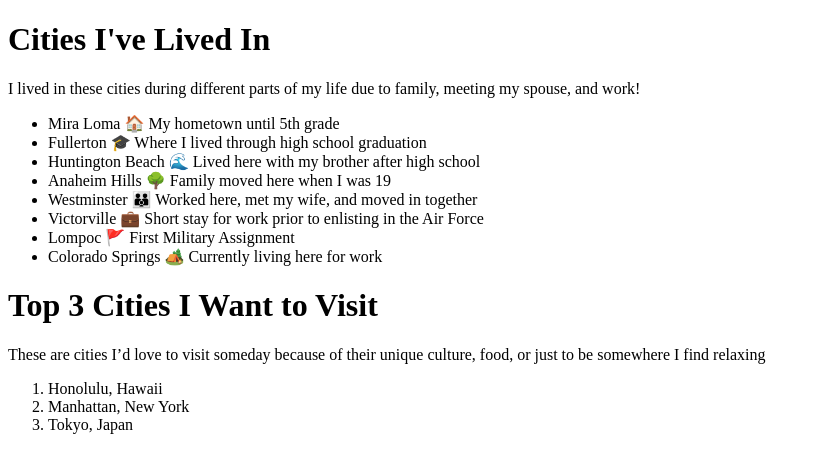
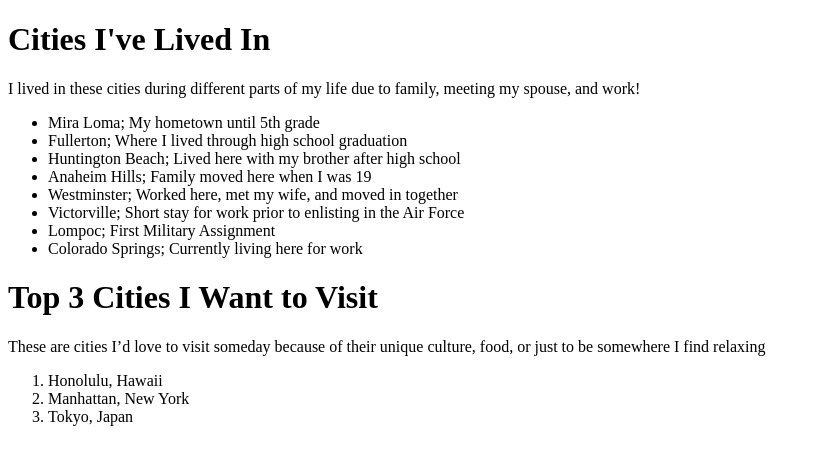
Before and after one commit to zchapman24/html-exercise, a plain HTML site: page cities.html in a window 1280 px wide. Shown: the whole page, without its empty margins (0-821 px from the left). Drawn offline with Linux system fonts and the light colour scheme.

Commit message:
Edited Span

```diff
--- a/cities.html
+++ b/cities.html
@@ -8,14 +8,14 @@
  <h1>Cities I've Lived In</h1>
  <p>I lived in these cities during different parts of my life due to family, meeting my spouse, and work!</p>
 <ul>
-  <li>Mira Loma <span>&#127968; My hometown until 5th grade</span></li>
-  <li>Fullerton <span>&#127891; Where I lived through high school graduation</span></li>
-  <li>Huntington Beach <span>&#127754; Lived here with my brother after high school</span></li>
-  <li>Anaheim Hills <span>&#127795; Family moved here when I was 19</span></li>
-  <li>Westminster <span>&#128104;&#8205;&#128104;&#8205;&#128102; Worked here, met my wife, and moved in together</span></li>
-  <li>Victorville <span>&#128188; Short stay for work prior to enlisting in the Air Force</span></li>
-  <li>Lompoc <span>&#128681; First Military Assignment</span></li>
-  <li>Colorado Springs <span>&#127957;&#65039; Currently living here for work</span></li>
+  <li>Mira Loma<span>; My hometown until 5th grade</span></li>
+  <li>Fullerton<span>; Where I lived through high school graduation</span></li>
+  <li>Huntington Beach<span>; Lived here with my brother after high school</span></li>
+  <li>Anaheim Hills<span>; Family moved here when I was 19</span></li>
+  <li>Westminster<span>; Worked here, met my wife, and moved in together</span></li>
+  <li>Victorville<span>; Short stay for work prior to enlisting in the Air Force</span></li>
+  <li>Lompoc<span>; First Military Assignment</span></li>
+  <li>Colorado Springs<span>; Currently living here for work</span></li>
 </ul>
 
   <h1>Top 3 Cities I Want to Visit</h1>
```
Also changed, not shown: index.html (+1 -1 lines), 1 other file.
